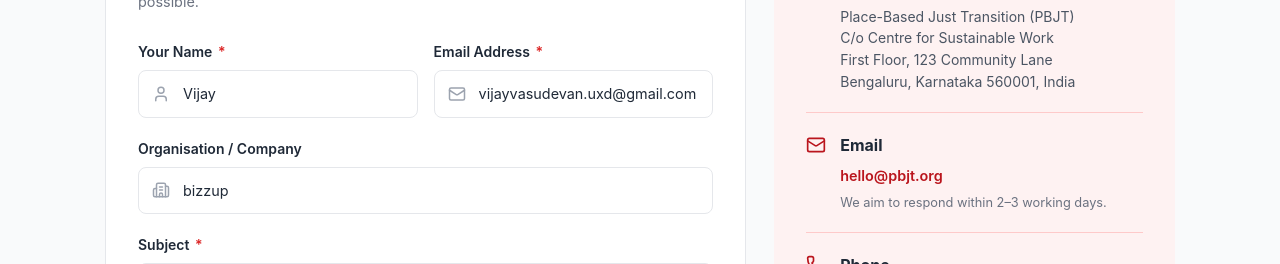
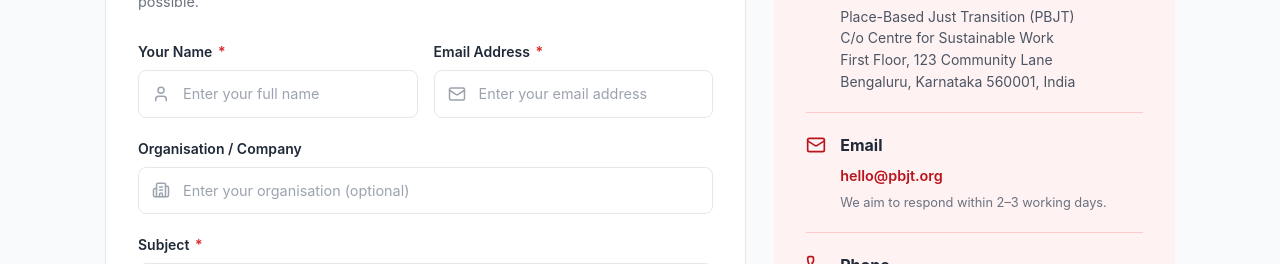
Before and after one commit to muhammed-bilal-uxd/new-pbjt-web-app, a Next.js app: page /contact in a window 1280 px wide. Shown: the part 498-762 px from the top of the page. Built offline with nearby package versions, Linux system fonts and the light colour scheme; no server answers.

Commit message:
feat: abdul reivew update

```diff
--- a/src/app/contact/contact-client.tsx
+++ b/src/app/contact/contact-client.tsx
@@ -25,12 +25,12 @@ const cn = (names: string) =>
     .join(" ");
 
 const initialFormData = {
-  name: "Vijay",
-  email: "vijayvasudevan.uxd@gmail.com",
-  organisation: "bizzup",
-  subject: "ideas",
-  message: "I have some ideas for the PBJT.",
-  agreed: true,
+  name: "",
+  email: "",
+  organisation: "",
+  subject: "",
+  message: "",
+  agreed: false,
 };
 
 export default function Contact() {
--- a/src/app/focus-areas/focus-areas-client.tsx
+++ b/src/app/focus-areas/focus-areas-client.tsx
@@ -219,7 +219,7 @@ export default function FocusAreas() {
       <Banner>
         <img
           className="single-cover-banner"
-          src="/images/banner/focus-area-banner-01.jpg"
+          src="/images/banner/focus-area-banner-01a.jpg"
         />
 
         <div
--- a/src/app/framework/page.tsx
+++ b/src/app/framework/page.tsx
@@ -92,7 +92,7 @@ export default function PbjtMockup() {
           className={`relative d-flex flex-col items-center justify-center h-full ${styles.frameworkBannerContainer}`}
         >
           <h3 className={styles.heroText1 + " text-center"}>
-            <span className="ml-2">PBJT - Framework</span>{" "}
+            <span className="ml-2">PBJT - Framework:</span>{" "}
           </h3>
           <p className={styles.heroText2}>Principles</p>
           <p className={styles.heroText3}>
```
Also changed, not shown: public/images/banner/focus-area-banner-01a.jpg (added).
